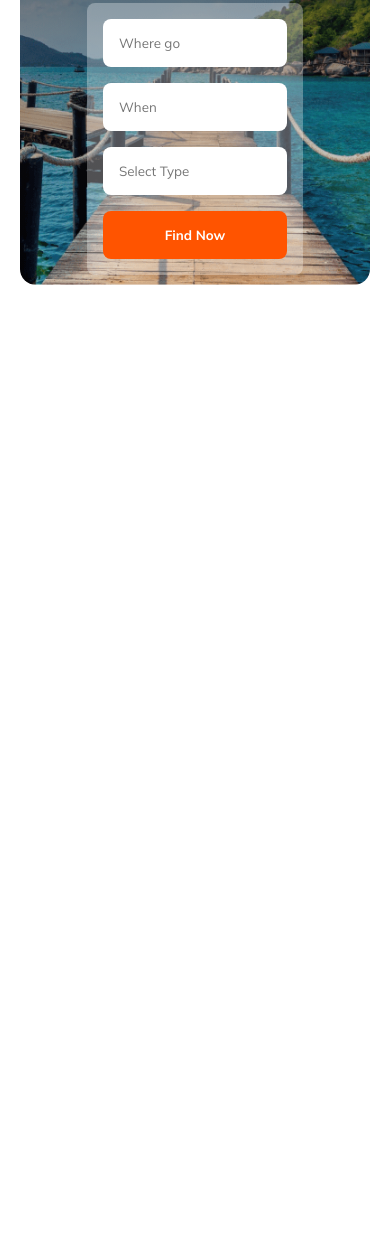
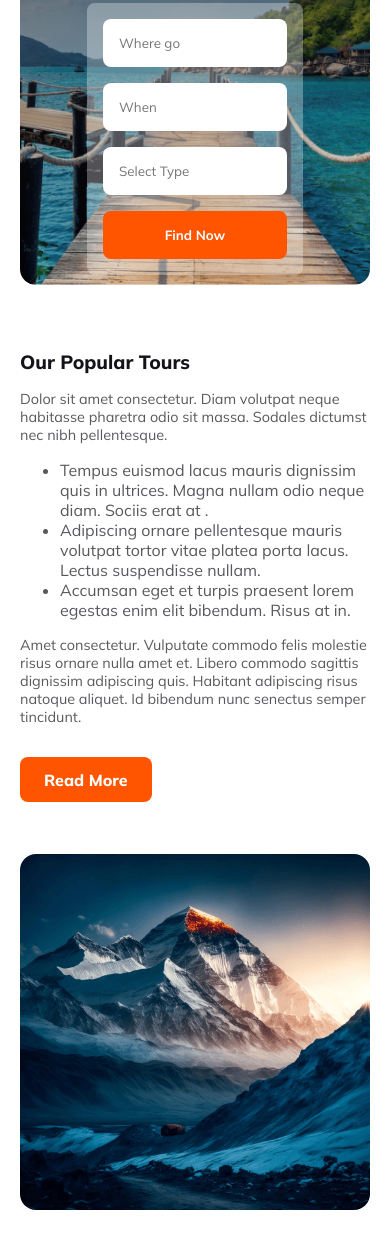
Before and after one commit to emon-hossain1001/Hero-Travel, a plain HTML site: page index.html in a window 390 px wide. Shown: the part 603-1852 px from the top of the page. Before the commit the page ends 938 px from the top, so only its background shows below. Drawn offline with Linux system fonts and the light colour scheme.

Commit message:
added tour section

```diff
--- a/index.html
+++ b/index.html
@@ -1,22 +1,34 @@
 <!DOCTYPE html>
 <html lang="en">
   <head>
-    <meta charset="UTF-8">
-    <meta name="viewport" content="width=device-width, initial-scale=1.0">
+    <meta charset="UTF-8" />
+    <meta name="viewport" content="width=device-width, initial-scale=1.0" />
     <title>Hero Travel</title>
-    <link rel="stylesheet" href="style.css">
+    <link rel="stylesheet" href="style.css" />
   </head>
   <body>
     <header>
       <!-- Navbar -->
       <nav>
         <div class="nav-title-container">
-                <img src="./Images/Group 40071 (2).png" alt="">
-                <h2 class="nav-title">Hero <span style="color: rgb(255, 84, 0);">Travel</span></h2>
+          <img src="./Images/Group 40071 (2).png" alt="" />
+          <h2 class="nav-title">
+            Hero <span style="color: rgb(255, 84, 0)">Travel</span>
+          </h2>
         </div>
         <div class="navbar">
           <ul>
-                    <a href=""><li style="color: rgb(255, 84, 0); font-size: 1.1rem; font-weight: 700;">Home</li></a>
+            <a href=""
+              ><li
+                style="
+                  color: rgb(255, 84, 0);
+                  font-size: 1.1rem;
+                  font-weight: 700;
+                "
+              >
+                Home
+              </li></a
+            >
             <a href=""><li>Packages</li></a>
             <a href=""><li>Testimonial</li></a>
             <a href=""><li>Blog</li></a>
@@ -27,14 +39,55 @@
       <!-- Header banner -->
       <section class="hero">
         <h2 class="hero-title">Explore Your Travel</h2>
-            <p class="hero-info">Dolor sit amet consectetur. Nullam suspendisse vitae ultricies dolor adipiscing. In et odio enim ac quis sapien urna eu phasellus.</p>
+        <p class="hero-info">
+          Dolor sit amet consectetur. Nullam suspendisse vitae ultricies dolor
+          adipiscing. In et odio enim ac quis sapien urna eu phasellus.
+        </p>
         <div class="hero-container">
-                <input type="text" placeholder="Where go" class="hero-input">
-                <input type="text" placeholder="When" class="hero-input">
-                <input type="text" placeholder="Select Type" class="hero-input">
+          <input type="text" placeholder="Where go" class="hero-input" />
+          <input type="text" placeholder="When" class="hero-input" />
+          <input type="text" placeholder="Select Type" class="hero-input" />
           <button class="hero-btn">Find Now</button>
         </div>
       </section>
     </header>
+    <main>
+      <!-- tour section -->
+      <section>
+        <div class="tour-container">
+          <div class="tour-content">
+            <h2 class="tour-title">Our Popular Tours</h2>
+            <p class="tour-info">
+              Dolor sit amet consectetur. Diam volutpat neque habitasse pharetra
+              odio sit massa. Sodales dictumst nec nibh pellentesque.
+            </p>
+            <ul>
+              <li>
+                Tempus euismod lacus mauris dignissim quis in ultrices. Magna
+                nullam odio neque diam. Sociis erat at .
+              </li>
+              <li>
+                Adipiscing ornare pellentesque mauris volutpat tortor vitae
+                platea porta lacus. Lectus suspendisse nullam.
+              </li>
+              <li>
+                Accumsan eget et turpis praesent lorem egestas enim elit
+                bibendum. Risus at in.
+              </li>
+            </ul>
+            <p class="tour-info">
+              Amet consectetur. Vulputate commodo felis molestie risus ornare
+              nulla amet et. Libero commodo sagittis dignissim adipiscing quis.
+              Habitant adipiscing risus natoque aliquet. Id bibendum nunc
+              senectus semper tincidunt.
+            </p>
+            <button class="btn-primary">Read More</button>
+          </div>
+          <div class="tour-img">
+            <img src="./Images/Rectangle 4.png" alt="">
+          </div>
+        </div>
+      </section>
+    </main>
   </body>
 </html>
--- a/style.css
+++ b/style.css
@@ -8,6 +8,21 @@
 body {
     margin: 0;
     padding: 0;
+}
+
+.btn-primary {
+    color: rgb(255, 255, 255);
+    font-size: 1.2rem;
+    font-weight: 800;
+    padding: 1rem 3rem;
+    border-radius: 8px;
+    border: none;
+    background-color: rgb(255, 84, 0);
+    cursor: pointer;
+    margin-top: 2rem;
+}
+.btn-primary:hover {
+    background-color: darkgray;
 }
 
 
@@ -107,6 +122,36 @@ nav {
     background-color: rgb(255, 84, 0);
     cursor: pointer;
 }
+.hero-btn:hover {
+    background-color: darkgray;
+}
+
+/* main section */
+main {
+    padding: 0 150px;
+    margin: 50px auto;
+}
+/* Tour Section */
+.tour-title {
+    color: rgb(19, 19, 24);
+    font-size: 2.5rem;
+    font-weight: 800;
+}
+.tour-info, .tour-content > ul {
+    color: rgba(19, 19, 24, 0.7);
+}
+.tour-container {
+    display: grid;
+    grid-template-columns: repeat(2, 1fr);
+    justify-content: center;
+    align-items: center;
+    gap: 3.2rem;
+}
+
+.tour-img img  {
+    border-radius: 16px;
+    border: none;
+}
 
 
 
@@ -146,6 +191,27 @@ nav {
     .hero-info {
         width: 100%;
     }
+    /* tour section */
+    main {
+        padding: 0 20px;
+    }
+    .tour-container {
+        grid-template-columns: repeat(1, 1fr);
+    }
+    .tour-img img {
+        width: 100%;
+    }
+    .tour-title {
+        font-size: 1.2rem;
+    }
+    .tour-info, .tour-container>ul {
+        font-size: 0.9rem;
+    }
+    .btn-primary {
+        font-size: 1rem;
+        padding: 0.8rem 1.5rem;
+        margin-top: 1rem;
+    }
 
 }
 
@@ -154,7 +220,7 @@ nav {
 @media screen and (min-width: 577px) and (max-width: 1024px) {
 
     /* header section */
-    header {
+    header, main {
         padding: 0 50px;
     }
 
@@ -177,5 +243,9 @@ nav {
     .hero-info {
         width: 80%;
     }
+    /* tour section */
+    .tour-container {
+        grid-template-columns: repeat(1, 1fr);
+    }
 
 }
```
Lines whose indentation alone changed are shown as unchanged.
